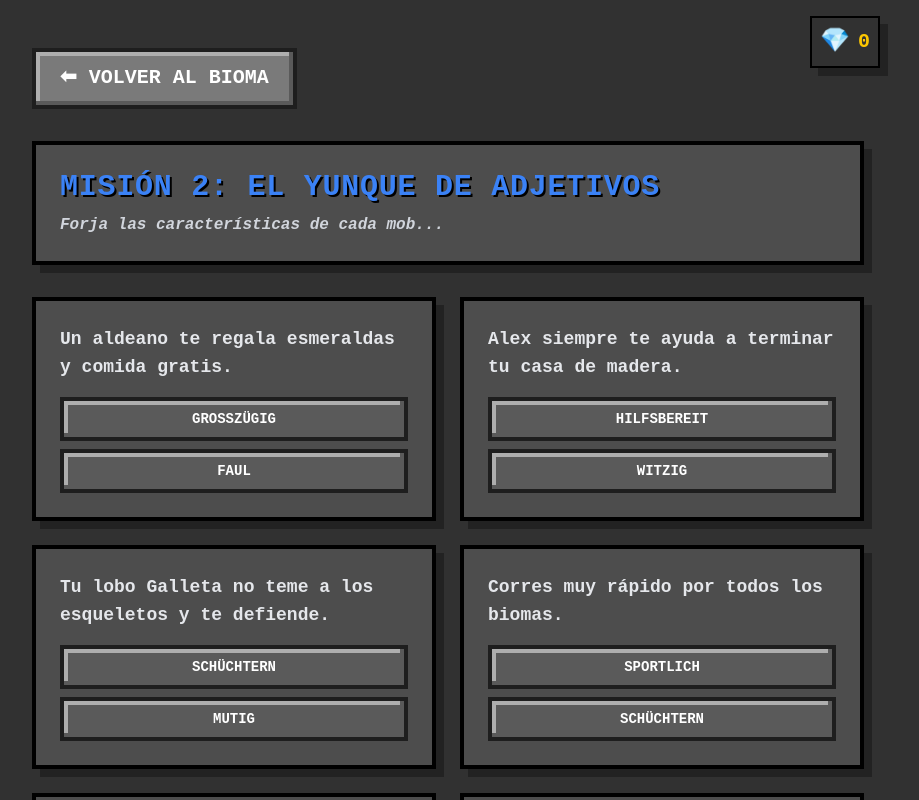
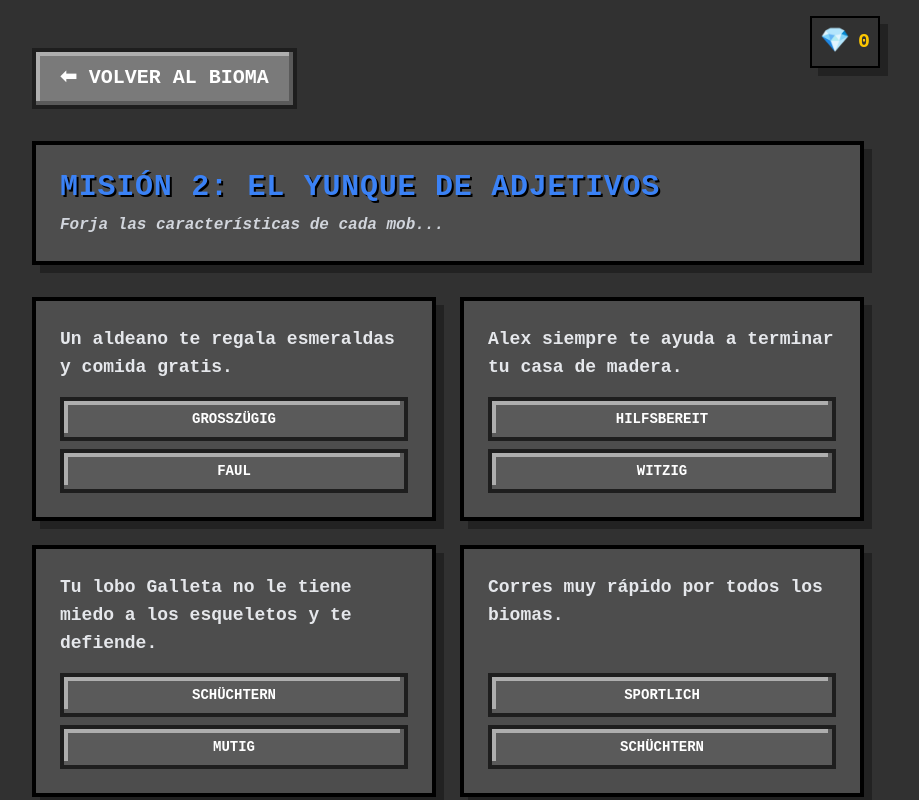
Before and after one commit to sprochor/pia-deutsch-craft, a Next.js app: page /materias/aleman/adjetivos in a window 1280 px wide. Shown: the top 800 px of the page, without its empty margins (192-1111 px from the left). Built offline with nearby package versions, Linux system fonts and the light colour scheme.

Commit message:
Fixing deployment link

```diff
--- a/app/materias/aleman/adjetivos/page.tsx
+++ b/app/materias/aleman/adjetivos/page.tsx
@@ -14,7 +14,7 @@ export default function AdjetivosPage() {
 
   const poolSituaciones = [
     { id: 1, texto: "Un Creeper se tropieza y cae a la lava con sus bloques.", opciones: ["ungeschickt", "mutig"], correcta: "ungeschickt" },
-    { id: 2, texto: "Tu lobo Galleta no teme a los esqueletos y te defiende.", opciones: ["schüchtern", "mutig"], correcta: "mutig" },
+    { id: 2, texto: "Tu lobo Galleta no le tiene miedo a los esqueletos y te defiende.", opciones: ["schüchtern", "mutig"], correcta: "mutig" },
     { id: 3, texto: "Un aldeano te regala esmeraldas y comida gratis.", opciones: ["großzügig", "faul"], correcta: "großzügig" },
     { id: 4, texto: "Alex siempre te ayuda a terminar tu casa de madera.", opciones: ["hilfsbereit", "witzig"], correcta: "hilfsbereit" },
     { id: 5, texto: "Steve habla muchísimo por el chat del servidor.", opciones: ["ruhig", "gesprächig"], correcta: "gesprächig" },
```
